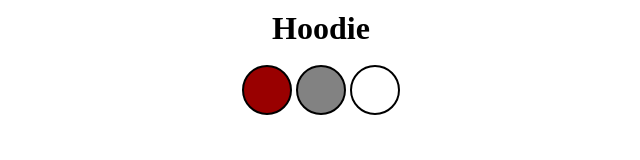
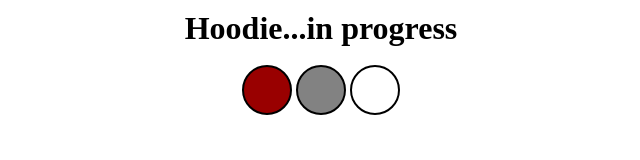
Before and after one commit to stamatiapapazis/VirtualTryOnCSE496, a website built with webpack: page docs/Hoodies.html in a window 1280 px wide. Shown: the whole page, without its empty margins (319-959 px from the left). Built offline with nearby package versions, Linux system fonts and the light colour scheme.

Commit message:
in progress note

```diff
--- a/docs/Hoodies.html
+++ b/docs/Hoodies.html
@@ -13,7 +13,7 @@
 </head>
 
 <body style="display: flex; flex-direction: column; justify-content: center; align-items: center; padding-top: 10px;">
-    <h1 style="margin: 0;">Hoodie</h1>
+    <h1 style="margin: 0;">Hoodie...in progress</h1>
     <br>
     <span>
         <button id="RedHoodie"
```
